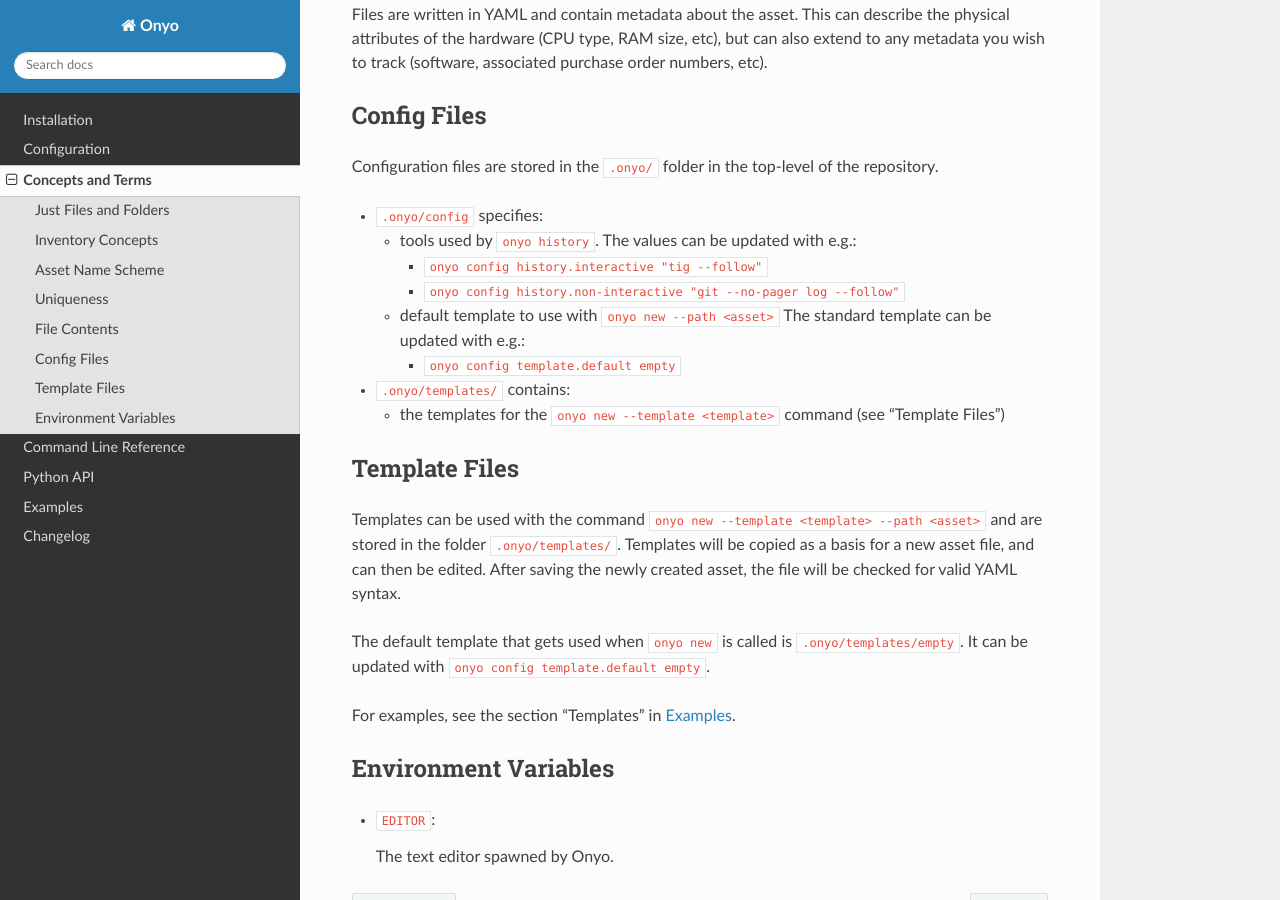
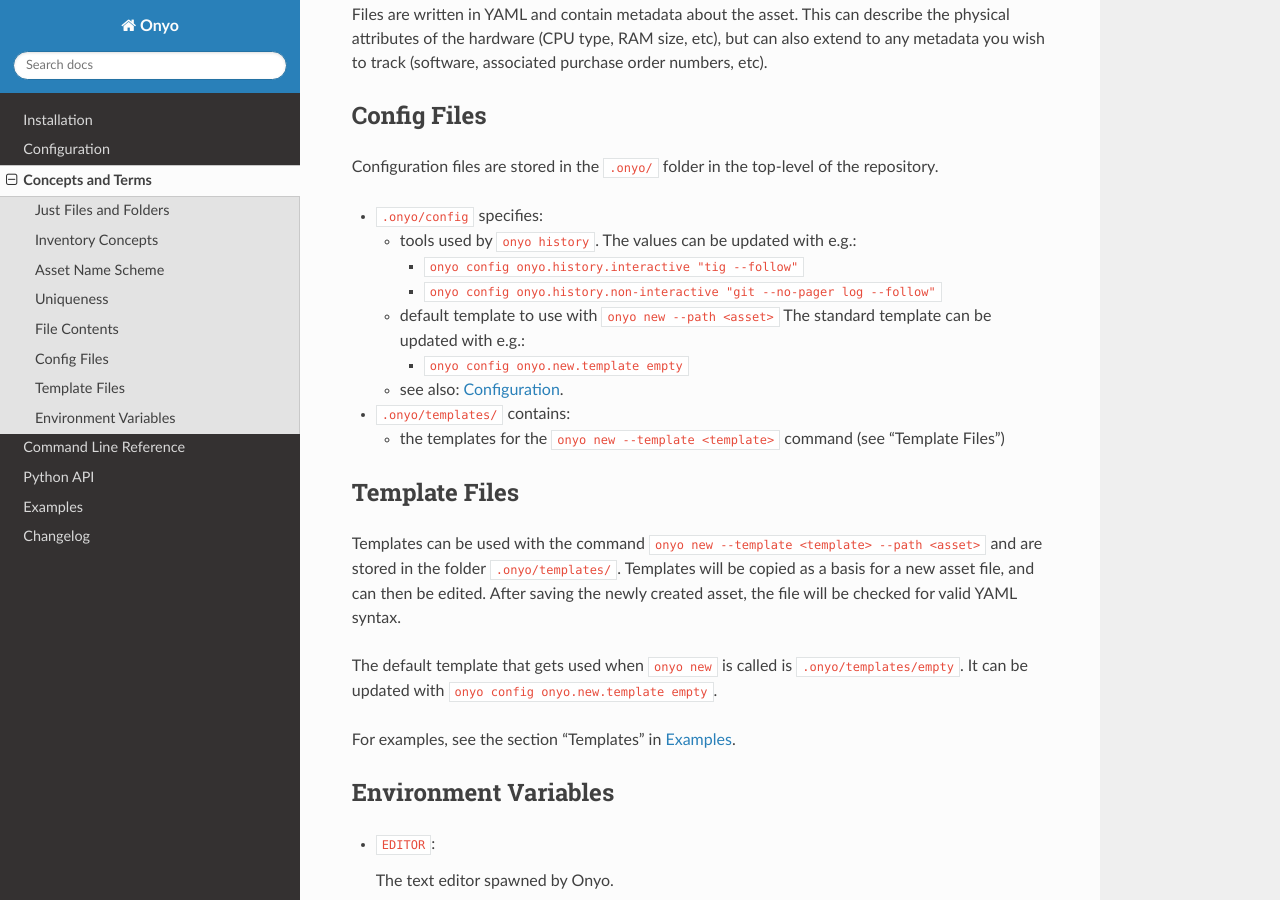
Before and after one commit to psyinfra/onyo, a Sphinx documentation site: the page built from docs/source/concepts.rst, in a window 1280 px wide and 900 px high, scrolled down 1346 px. Built offline with Sphinx 7.4.7 and the Read the Docs theme 2.0.0, drawn with Linux system fonts in a browser that asks for light colours; pages that are not in the unit, such as notebooks, are missing from menus.

Commit message:
DOC: Fix config names in 'concepts'

```diff
--- a/docs/source/concepts.rst
+++ b/docs/source/concepts.rst
@@ -77,13 +77,15 @@ repository.
   - tools used by ``onyo history``.
     The values can be updated with e.g.:
 
-    - ``onyo config history.interactive "tig --follow"``
-    - ``onyo config history.non-interactive "git --no-pager log --follow"``
+    - ``onyo config onyo.history.interactive "tig --follow"``
+    - ``onyo config onyo.history.non-interactive "git --no-pager log --follow"``
 
   - default template to use with ``onyo new --path <asset>``
     The standard template can be updated with e.g.:
 
-    - ``onyo config template.default empty``
+    - ``onyo config onyo.new.template empty``
+
+  - see also: :doc:`configuration`.
 
 - ``.onyo/templates/`` contains:
 
@@ -101,7 +103,7 @@ valid YAML syntax.
 
 The default template that gets used when ``onyo new`` is called is
 ``.onyo/templates/empty``. It can be updated with
-``onyo config template.default empty``.
+``onyo config onyo.new.template empty``.
 
 For examples, see the section "Templates" in :doc:`examples`.
 
```
